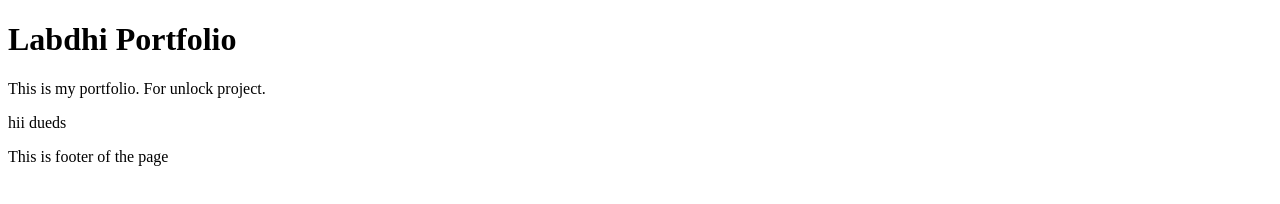
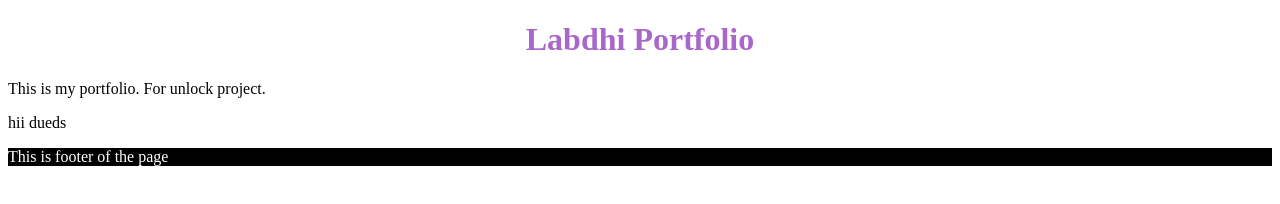
Before and after one commit to ppi-sideproject/Labdhi-Portfolio, a website: page index.html in a window 1280 px wide. Drawn offline with Linux system fonts and the light colour scheme.

Commit message:
style: added styling to body and footer

```diff
--- a/index.html
+++ b/index.html
@@ -4,6 +4,17 @@
     <meta charset="UTF-8">
     <meta name="viewport" content="width=device-width, initial-scale=1.0">
     <title>Unlock</title>
+    <style>
+        h1{
+            color:rgb(170, 103, 203);
+            text-align: center;
+        }
+
+        footer{
+        background: Black;
+        color:white;
+    }
+    </style>
 </head>
 <body>
     <h1>Labdhi Portfolio</h1>
@@ -11,9 +22,8 @@
         This is my portfolio. For unlock project.
     </p>
     <div>hii dueds</div>
-
-    <footer>
+</body>
+<footer>
         <p>This is footer of the page</p>
     </footer>
-</body>
 </html>
```
